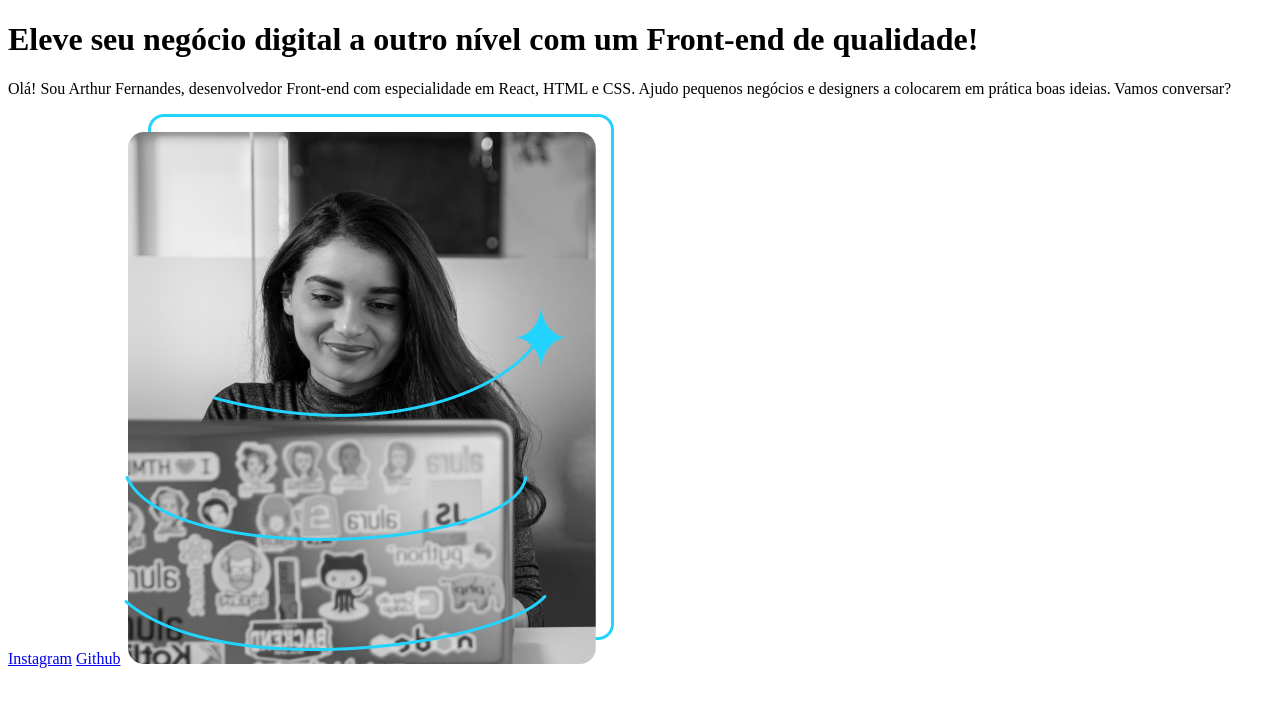
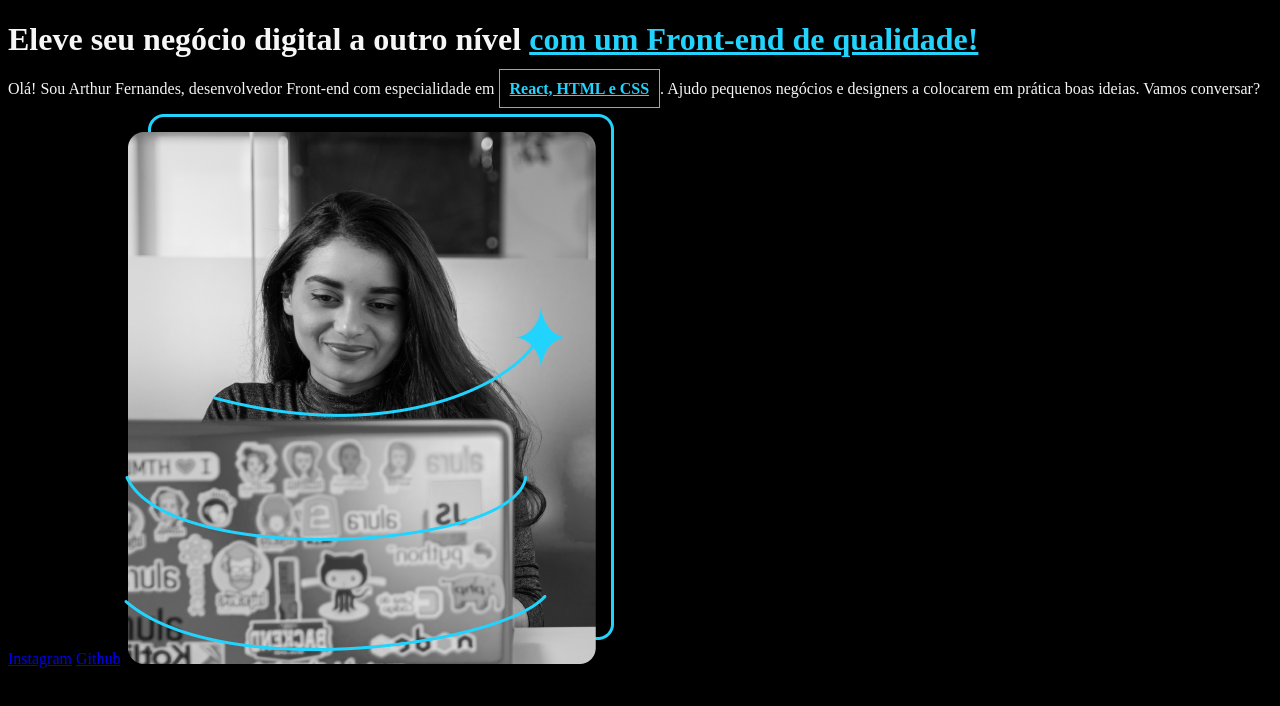
Before and after one commit to artfrc/FrontEnd, a plain HTML site: page index.html in a window 1280 px wide. Drawn offline with Linux system fonts and the light colour scheme.

Commit message:
feat: create style.css

```diff
--- a/index.html
+++ b/index.html
@@ -4,6 +4,7 @@
     <meta charset="UTF-8">
     <meta name="viewport" content="width=device-width, initial-scale=1.0">
     <title>Portfolio</title>
+    <link rel="stylesheet" href="style.css">
 </head>
 <body>
     <header>
@@ -11,9 +12,9 @@
     </header>
 
     <main>
-        <h1>Eleve seu negócio digital a outro nível <strong>com um Front-end de qualidade!</strong></h1>
+        <h1>Eleve seu negócio digital a outro nível <span class="text-page" id="t1">com um Front-end de qualidade!</span></h1>
         <p>
-            Olá! Sou Arthur Fernandes, desenvolvedor Front-end com especialidade em React, HTML e CSS. Ajudo pequenos negócios e designers a colocarem em prática boas ideias. Vamos conversar?
+            Olá! Sou Arthur Fernandes, desenvolvedor Front-end com especialidade em <span class="text-page" id="t2">React, HTML e CSS</span>. Ajudo pequenos negócios e designers a colocarem em prática boas ideias. Vamos conversar?
         </p>
         <a href="https://instagram.com/art.frc" target="_blank">Instagram</a>
         <a href="https://github.com/artfrc" target="_blank">Github</a>
--- /dev/null
+++ b/style.css
@@ -0,0 +1,16 @@
+body {
+    background-color: black;
+    color: #F6F6F6;
+}
+
+span {
+    color:#22D4FD;
+    text-decoration: underline;
+    font-weight: bold;
+}
+
+span#t2{
+    color: #22D4FD;
+    border: 1px solid #22D4FD;
+    padding: 10px;
+}
```
